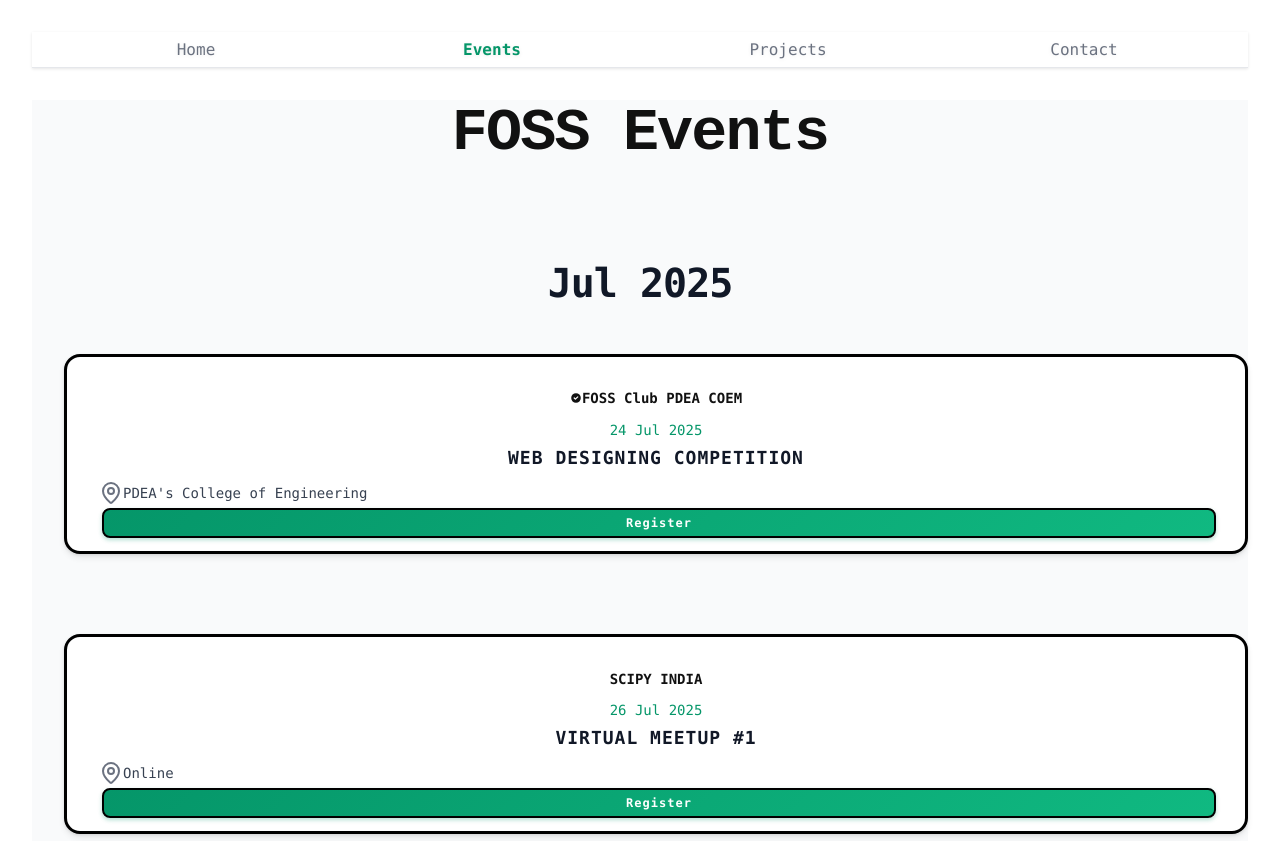
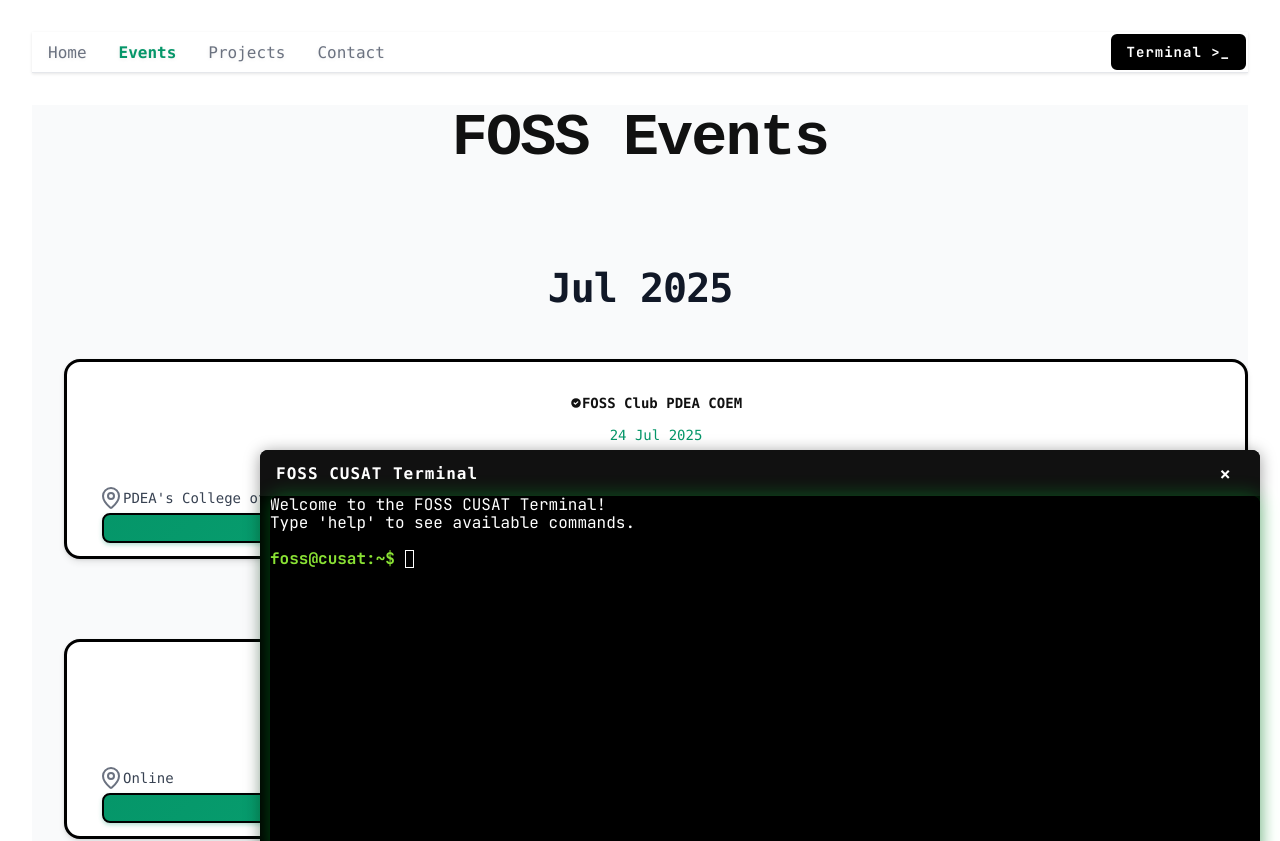
Before and after one commit to foss-cusat/foss-website, a React (Vite) app: page /events in a window 1280 px wide. Shown: the top 841 px of the page. Built offline with nearby package versions, Linux system fonts and the light colour scheme.

Commit message:
integrate terminal button to navbar

```diff
--- a/src/App.jsx
+++ b/src/App.jsx
@@ -9,6 +9,7 @@
 import Contact from './pages/Contact';
 import CommandPalette from './components/CommandPalette';
 import ScrollAnimations from './components/ScrollAnimations';
+import Terminal from './components/Terminal';
 import './App.css';
 
 function App() {
@@ -16,14 +17,17 @@
   const [isLoading, setIsLoading] = useState(true);
   const [scrollDirection, setScrollDirection] = useState('down');
   const [lastScrollY, setLastScrollY] = useState(0);
-  // const [terminalOpen, setTerminalOpen] = useState(false); // Not needed if RetroTerminal is removed
+
+  // State for controlling the terminal's visibility is now here
+  const [isTerminalOpen, setIsTerminalOpen] = useState(true);
+  const toggleTerminal = () => setIsTerminalOpen(!isTerminalOpen);
+  const closeTerminal = () => setIsTerminalOpen(false);
 
   useEffect(() => {
-    // Simulate loading time for terminal boot sequence
+    // Simulate loading time
     const timer = setTimeout(() => {
       setIsLoading(false);
     }, 2000);
-
     return () => clearTimeout(timer);
   }, []);
 
@@ -33,17 +37,11 @@
         e.preventDefault();
         setCommandPaletteOpen(true);
       }
-      if (e.ctrlKey && e.key === '`') {
-        e.preventDefault();
-        // setTerminalOpen((open) => !open); // Not needed if RetroTerminal is removed
-      }
       if (e.key === 'Escape') {
         setCommandPaletteOpen(false);
-        // setTerminalOpen(false); // Not needed if RetroTerminal is removed
       }
     };
 
-    // Scroll direction detection
     const handleScroll = () => {
       const currentScrollY = window.scrollY;
       setScrollDirection(currentScrollY > lastScrollY ? 'down' : 'up');
@@ -75,8 +73,10 @@
     <Router>
       <div className="App">
         <ScrollAnimations />
-        {/* <RetroTerminal visible={terminalOpen} onClose={() => setTerminalOpen(false)} /> */}
-        <Navigation />
+
+        {/* Pass the toggle function to the Navigation component */}
+        <Navigation onToggleTerminal={toggleTerminal} />
+
         <AnimatePresence mode="wait">
           <Routes>
             <Route path="/" element={<Home />} />
@@ -88,6 +88,9 @@
 
         <Footer />
 
+        {/* Pass state and close function to the Terminal */}
+        <Terminal isOpen={isTerminalOpen} onClose={closeTerminal} />
+
         <CommandPalette
           isOpen={commandPaletteOpen}
           onClose={() => setCommandPaletteOpen(false)}
--- a/src/components/Navigation.jsx
+++ b/src/components/Navigation.jsx
@@ -1,9 +1,10 @@
-import React from 'react';
+import React, { useState } from 'react';
 import { Link, useLocation } from 'react-router-dom';
 import { motion } from 'framer-motion';
 
-const Navigation = () => {
+const Navigation = ({ onToggleTerminal }) => {
   const location = useLocation();
+  const [isHovered, setIsHovered] = useState(false);
 
   const navItems = [
     { path: '/', label: 'Home' },
@@ -11,6 +12,32 @@
     { path: '/projects', label: 'Projects' },
     { path: '/contact', label: 'Contact' },
   ];
+
+  const baseButtonStyle = {
+    height: '40px',
+    padding: '0 16px',
+    background: '#000000',
+    border: '2px solid #ffffff',
+    borderRadius: '8px',
+    display: 'flex',
+    alignItems: 'center',
+    justifyContent: 'center',
+    cursor: 'pointer',
+    zIndex: 10000,
+    fontFamily: 'JetBrains Mono, Fira Mono, monospace',
+    fontWeight: 'bold',
+    fontSize: '14px',
+    letterSpacing: '1px',
+    flexShrink: 0,
+    transition: 'all 0.2s ease-in-out', // Smooth transition for the effect
+  };
+
+  const hoverButtonStyle = {
+    transform: 'scale(1.05)',
+    borderColor: '#00FF41', // Change border to green on hover
+    boxShadow: '0 0 10px rgba(0, 255, 65, 0.5)', // Add a green glow
+  };
+
 
   return (
     <nav className="nav" style={{
@@ -20,8 +47,10 @@
       boxShadow: '0 1px 3px rgba(0, 0, 0, 0.1)'
     }}>
       <div className="container mx-auto px-4">
-        <div className="flex justify-evenly items-center h-16 w-full relative">
-          {navItems.map((item, index) => (
+        <div className="flex justify-between items-center h-16 w-full relative">
+
+          <div className="flex justify-center flex-grow">
+            {navItems.map((item) => (
               <Link
                 key={item.path}
                 to={item.path}
@@ -37,82 +66,33 @@
               >
                 {item.label}
 
-              {/* Active Page Indicator */}
                 {location.pathname === item.path && (
                   <motion.div
                     layoutId="activePageIndicator"
-                  className="absolute bottom-0 left-0 right-0 h-1 bg-green rounded-t"
-                  style={{
-                    background: 'linear-gradient(90deg, #059669 0%, #10b981 100%)',
-                    boxShadow: '0 2px 4px rgba(5, 150, 105, 0.3)'
-                  }}
-                  initial={{ opacity: 0, scaleX: 0 }}
-                  animate={{
-                    opacity: 1,
-                    scaleX: 1,
-                    transition: {
-                      type: "spring",
-                      stiffness: 300,
-                      damping: 30
-                    }
-                  }}
-                  exit={{ opacity: 0, scaleX: 0 }}
+                    // ... (rest of the motion.div remains the same)
                   />
                 )}
               </Link>
             ))}
+          </div>
 
-          {/* Background line for visual continuity */}
+          {/* Terminal Button */}
           <div
-            className="absolute bottom-0 left-0 right-0 h-1 bg-gray-200"
-            style={{ zIndex: 1 }}
-          />
+            onClick={onToggleTerminal}
+            // 4. Add event handlers and combine styles
+            onMouseEnter={() => setIsHovered(true)}
+            onMouseLeave={() => setIsHovered(false)}
+            style={{ ...baseButtonStyle, ...(isHovered ? hoverButtonStyle : {}) }}
+          >
+            <span style={{ color: '#fff' }}>Terminal&nbsp;</span>
+            <span style={{ color: isHovered ? '#00FF41' : '#fff' }}>{'>_'}</span>
+          </div>
+
         </div>
       </div>
 
-      <style jsx>{`
-        .nav-link {
-          text-decoration: none;
-          display: inline-block;
-          position: relative;
-        }
-
-        .nav-link:hover {
-          transform: translateY(-1px);
-        }
-
-        .container {
-          width: 100%;
-          margin-left: auto;
-          margin-right: auto;
-          padding-left: 1rem;
-          padding-right: 1rem;
-        }
-
-        @media (min-width: 640px) {
-          .container {
-            max-width: 640px;
-          }
-        }
-
-        @media (min-width: 768px) {
-          .container {
-            max-width: 768px;
-          }
-        }
-
-        @media (min-width: 1024px) {
-          .container {
-            max-width: 1024px;
-          }
-        }
-
-        @media (min-width: 1280px) {
-          .container {
-            max-width: 1280px;
-          }
-        }
-      `}</style>
+      <style jsx>{
+      }</style>
     </nav>
   );
 };
--- a/src/components/Terminal.jsx
+++ b/src/components/Terminal.jsx
@@ -50,22 +50,18 @@
   }
 };
 
-const SECTIONS = ['home', 'projects', 'events'];
-
 const PROMPT_BASE = 'foss@cusat';
 const TERMINAL_WIDTH = 1000;
 const TERMINAL_HEIGHT = 500;
 
-const Terminal = () => {
+const Terminal = ({ isOpen, onClose }) => {
   const xtermRef = useRef(null);
   const termRef = useRef(null);
   const containerRef = useRef(null);
-  const [isOpen, setIsOpen] = useState(true);
 
-  // Position on the right side, further below the heading
   const getInitialPosition = () => {
-    const x = window.innerWidth - TERMINAL_WIDTH - 20; // Fixed right position
-    const y = window.scrollY + 450; // Moved further down
+    const x = window.innerWidth - TERMINAL_WIDTH - 20;
+    const y = window.scrollY + 450;
     return { x, y, dragging: false, offsetX: 0, offsetY: 0 };
   };
 
@@ -73,13 +69,11 @@
   const [cwd, setCwd] = useState('home');
 
   useEffect(() => {
-    // Recenter on window resize (optional, only if not dragging)
     const handleResize = () => {
       if (!drag.dragging) setDrag(getInitialPosition());
     };
     window.addEventListener('resize', handleResize);
     return () => window.removeEventListener('resize', handleResize);
-    // eslint-disable-next-line
   }, []);
 
   useEffect(() => {
@@ -118,11 +112,9 @@
             term.write('\b \b');
           }
         } else if (domEvent.key === 'Tab') {
-          // Handle tab completion
           domEvent.preventDefault();
           const completed = handleTabCompletion(input, currentDir);
           if (completed !== input) {
-            // Clear current input and replace with completed version
             for (let i = 0; i < input.length; i++) {
               term.write('\b \b');
             }
@@ -135,7 +127,7 @@
         }
       });
     }
-    // Cleanup
+
     return () => {
       if (xtermRef.current && !isOpen) {
         xtermRef.current.dispose();
@@ -144,7 +136,6 @@
     };
   }, [isOpen]);
 
-  // Drag logic
   useEffect(() => {
     function onMouseMove(e) {
       if (drag.dragging) {
@@ -172,6 +163,7 @@
   }, [drag.dragging]);
 
   function startDrag(e) {
+    if (containerRef.current) {
         const rect = containerRef.current.getBoundingClientRect();
         setDrag({
             ...drag,
@@ -179,6 +171,7 @@
             offsetX: e.clientX - rect.left,
             offsetY: e.clientY - rect.top,
         });
+    }
   }
 
   function printPrompt(term, dir) {
@@ -193,45 +186,16 @@
     const cmdName = args[0].toLowerCase();
 
     switch (cmdName) {
-      case 'clear':
-        term.clear();
-        return;
-
-      case 'ls':
-        handleLs(term, currentDir, args);
-        return;
-
-      case 'cd':
-        handleCd(term, currentDir, setDir, args);
-        return;
-
-      case 'cat':
-        handleCat(term, currentDir, args);
-        return;
-
-      case 'pwd':
-        term.writeln(currentDir === 'home' ? '/home' : `/${currentDir}`);
-        return;
-
-      case 'help':
-        showHelp(term);
-        return;
-
-      case 'whoami':
-        term.writeln('foss');
-        return;
-
-      case 'date':
-        term.writeln(new Date().toString());
-        return;
-
-      case 'echo':
-        term.writeln(args.slice(1).join(' '));
-        return;
-
-      default:
-        term.writeln(`Command not found: ${cmdName}. Type 'help' for available commands.`);
-        return;
+      case 'clear': term.clear(); return;
+      case 'ls': handleLs(term, currentDir, args); return;
+      case 'cd': handleCd(term, currentDir, setDir, args); return;
+      case 'cat': handleCat(term, currentDir, args); return;
+      case 'pwd': term.writeln(currentDir === 'home' ? '/home' : `/${currentDir}`); return;
+      case 'help': showHelp(term); return;
+      case 'whoami': term.writeln('foss'); return;
+      case 'date': term.writeln(new Date().toString()); return;
+      case 'echo': term.writeln(args.slice(1).join(' ')); return;
+      default: term.writeln(`Command not found: ${cmdName}. Type 'help' for available commands.`); return;
     }
   }
 
@@ -248,42 +212,38 @@
         return;
     }
 
-    // Format output like real ls
-    const items = contents.map(item => {
+    const output = contents.map(item => {
         const itemData = dir.contents[item];
-      const suffix = itemData.type === 'directory' ? '/' : '';
-      return item + suffix;
-    });
+        if (itemData.type === 'directory') {
+            return `\x1b[1;34m${item}/\x1b[0m`; // Blue for directories
+        }
+        return item;
+    }).join('   '); // Use REGULAR spaces
 
-    term.writeln(items.join('  '));
+    term.writeln(output);
   }
 
   function handleCd(term, currentDir, setDir, args) {
     if (args.length < 2) {
-      // cd without arguments goes to home
       setDir('home');
       scrollToSection('home');
       return;
     }
 
     const target = args[1];
-
     if (target === '..' || target === '../') {
-      // Go back to home
       setDir('home');
       scrollToSection('home');
       return;
     }
 
     if (target === '.' || target === './') {
-      // Stay in current directory
       return;
     }
 
-    // Check if target directory exists
     if (FILE_SYSTEM[target] && FILE_SYSTEM[target].type === 'directory') {
       setDir(target);
-      scrollToSection(target);
+      document.getElementById(target)?.scrollIntoView({ behavior: 'smooth' });
     } else {
       term.writeln(`cd: ${target}: No such file or directory`);
     }
@@ -317,39 +277,26 @@
     const lastWord = words[words.length - 1];
 
     if (words.length === 1) {
-      // Completing command name
       const commands = ['ls', 'cd', 'cat', 'pwd', 'help', 'whoami', 'date', 'echo', 'clear'];
       const matches = commands.filter(cmd => cmd.startsWith(lastWord));
 
       if (matches.length === 1) {
-        // Single match - complete it
         words[words.length - 1] = matches[0];
         return words.join(' ');
-      } else if (matches.length > 1) {
-        // Multiple matches - show options
-        console.log('Multiple matches:', matches);
-        return input; // Don't complete, just return current input
       }
     } else if (words.length >= 2) {
-      // Completing file/directory name
       const dir = FILE_SYSTEM[currentDir];
       if (dir && dir.type === 'directory') {
         const contents = Object.keys(dir.contents);
         const matches = contents.filter(item => item.startsWith(lastWord));
 
         if (matches.length === 1) {
-          // Single match - complete it
           words[words.length - 1] = matches[0];
           return words.join(' ');
-        } else if (matches.length > 1) {
-          // Multiple matches - show options
-          console.log('Multiple matches:', matches);
-          return input; // Don't complete, just return current input
         }
       }
     }
-
-    return input; // No completion possible
+    return input;
   }
 
   function showHelp(term) {
@@ -363,13 +310,6 @@
     term.writeln('  echo <text>           - Display a line of text');
     term.writeln('  clear                 - Clear the terminal screen');
     term.writeln('  help                  - Show this help message');
-    term.writeln('');
-    term.writeln('Navigation:');
-    term.writeln('  cd ..                 - Go back to home directory');
-    term.writeln('  cd <section>          - Navigate to section (about, projects, etc.)');
-    term.writeln('');
-    term.writeln('Features:');
-    term.writeln('  Tab                   - Auto-complete commands and filenames');
   }
 
   function scrollToSection(section) {
@@ -379,83 +319,14 @@
     }
   }
 
-  const toggleTerminal = () => {
-    setIsOpen(!isOpen);
-  };
-
-  const closeTerminal = () => {
-    setIsOpen(false);
-  };
-
   return (
     <>
-      {/* Terminal App Icon */}
-      <div
-        onClick={toggleTerminal}
-        style={{
-          position: 'fixed',
-          top: '32px',
-          right: '32px',
-          width: '160px',
-          height: '56px',
-          background: '#000000',
-          border: '2px solid #ffffff',
-          borderRadius: '8px',
-          display: 'flex',
-          alignItems: 'center',
-          justifyContent: 'center',
-          cursor: 'pointer',
-          zIndex: 10000,
-          fontFamily: 'JetBrains Mono, Fira Mono, monospace', // Moved font style to parent
-          fontWeight: 'bold',
-          fontSize: '18px',
-          letterSpacing: '1px',
-        }}
-      >
-        {/* White Text Part */}
-        <span style={{ color: '#fff' }}>
-          Terminal&nbsp;
-        </span>
-
-        {/* Green Text Part */}
-        <span style={{ color: '#00FF41' }}>
-          {'>_'}
-        </span>
-      </div>
-
       <style>{`
-        @keyframes pulse {
-          0%, 100% { opacity: 1; transform: scale(1); }
-          50% { opacity: 0.7; transform: scale(1.1); }
-        }
-
-        /* Force terminal content to align left */
-        .xterm {
-          text-align: left !important;
-        }
-
-        .xterm-viewport {
-          text-align: left !important;
-        }
-
-        .xterm-screen {
-          text-align: left !important;
-        }
-
-        .xterm-rows {
-          text-align: left !important;
-        }
-
-        .xterm-row {
-          text-align: left !important;
-        }
-
-        .xterm-cursor {
+        .xterm, .xterm-viewport, .xterm-screen, .xterm-rows, .xterm-row, .xterm-cursor {
           text-align: left !important;
         }
       `}</style>
 
-      {/* Terminal Window */}
       {isOpen && (
         <div
           ref={containerRef}
@@ -492,11 +363,9 @@
             }}
             onMouseDown={startDrag}
           >
-            <div>
-              FOSS CUSAT Terminal
-            </div>
+            <div>FOSS CUSAT Terminal</div>
             <button
-              onClick={closeTerminal}
+              onClick={onClose}
               style={{
                 background: 'none',
                 border: 'none',
```
Lines whose indentation alone changed are shown as unchanged.
